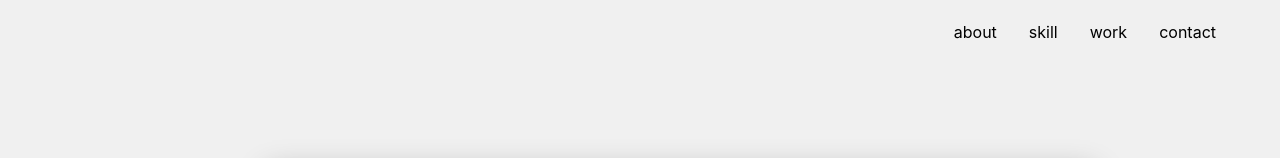
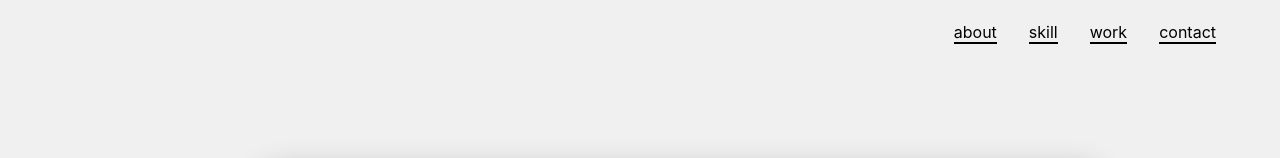
Before and after one commit to takalivian/portfolio, a React (Create React App) app: page / in a window 1280 px wide. Shown: the top 158 px of the page. Built offline with nearby package versions, Linux system fonts and the light colour scheme; grey boxes are pictures that could not be loaded.

Commit message:
スクロール自動

```diff
--- a/src/header.js
+++ b/src/header.js
@@ -1,14 +1,20 @@
 import React, { Component } from 'react';
 import './App.css';
+import ReactDOM from 'react-dom'
+import AnchorLink from 'react-anchor-link-smooth-scroll'
 
 class List extends Component {
+  style = {
+    color: "#000",
+    textDecoration: "none"
+  };
   render() {
     return <div>
       <ul>
-        <li id="list1">about</li>
-        <li id="list2">skill</li>
-        <li>work</li>
-        <li>contact</li>
+        <li class="active"><AnchorLink href='#about' style={this.style}>about</AnchorLink></li>
+        <li class="active"><AnchorLink href='#skill' style={this.style}>skill</AnchorLink></li>
+        <li class="active"><AnchorLink href='#work' style={this.style}>work</AnchorLink></li>
+        <li class="active"><AnchorLink href='#contact' style={this.style}>contact</AnchorLink></li>
       </ul>
     </div>;
   }
--- a/src/styles.css
+++ b/src/styles.css
@@ -316,3 +316,7 @@ li {
 .twitter:hover{
 	animation: rumble 0.12s linear infinite;
 }
+
+.active {
+  border-bottom: 2px solid #000;
+}
```
